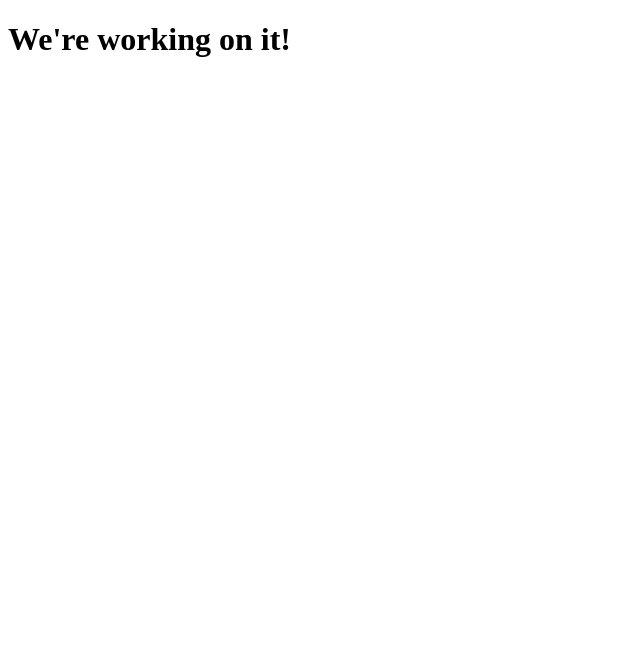
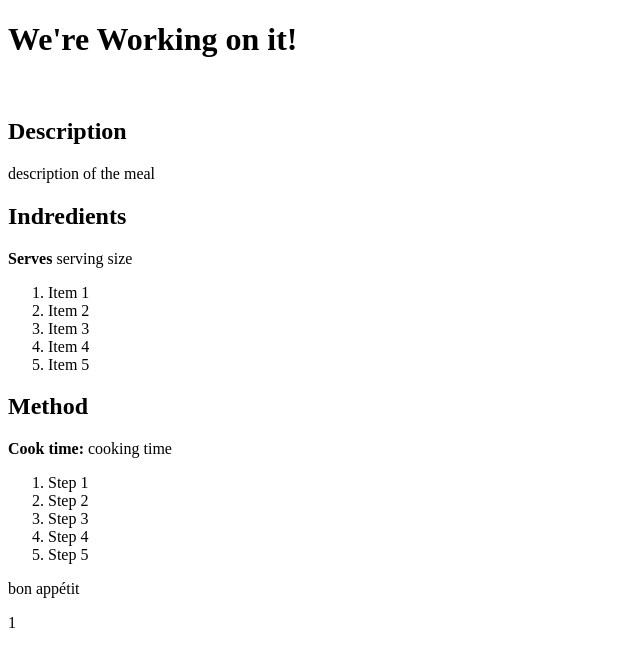
Before and after one commit to j-campbell/odinrecipes, a plain HTML site: page recipes/mushroom-san-choy-bow.html in a window 1280 px wide. Shown: the whole page, without its empty margins (0-640 px from the left). Drawn offline with Linux system fonts and the light colour scheme.

Commit message:
fill out recipe template

```diff
--- a/recipes/mushroom-san-choy-bow.html
+++ b/recipes/mushroom-san-choy-bow.html
@@ -4,8 +4,42 @@
     <meta charset="UTF-8">
     <title>Mushroom San Choy Bow</title>
   </head>
-
   <body>
-    <h1>We're working on it!</h1>
+    <main>
+      <h1>We're Working on it!</h1>
+      <figure id="finished-recipe">
+        <img src="" alt="">
+        <figcaption></figcaption>
+      </figure>
+      <section id="description">
+        <h2>Description</h2>
+        <p>description of the meal</p>
+      </section>
+      <section id="ingredients">
+        <h2>Indredients</h2>
+        <p><strong>Serves</strong> serving size</p>
+        <ol>
+          <li>Item 1</li>
+          <li>Item 2</li>
+          <li>Item 3</li>
+          <li>Item 4</li>
+          <li>Item 5</li>
+        </ol>
+      </section>
+      <section id="method">
+        <h2>Method</h2>
+        <p><strong>Cook time:</strong> cooking time</p>
+        <ol>
+          <li>Step 1</li>
+          <li>Step 2</li>
+          <li>Step 3</li>
+          <li>Step 4</li>
+          <li>Step 5</li>
+        </ol>
+      </section>
+      <section>
+        <p id="bonappetit">bon app&eacute;tit</p>
+      </section>
+    </main>
   </body>
-</html>
+</html>1
```
Also changed, not shown: recipes/chicken-pho.html (+36 -2 lines), recipes/chicken-tacos.html (+37 -3 lines).
